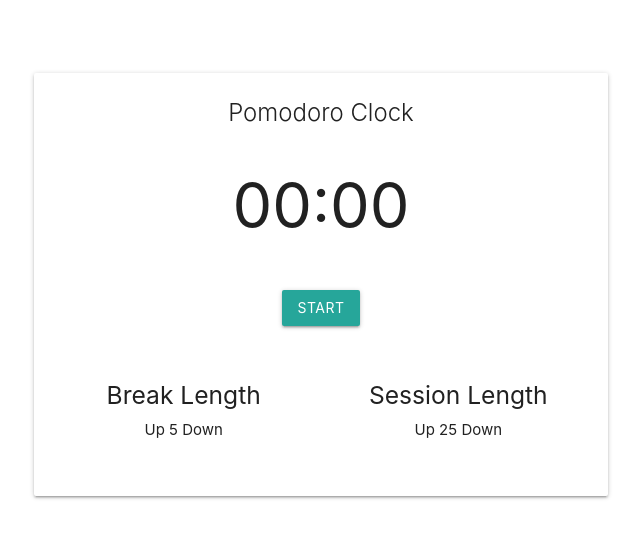
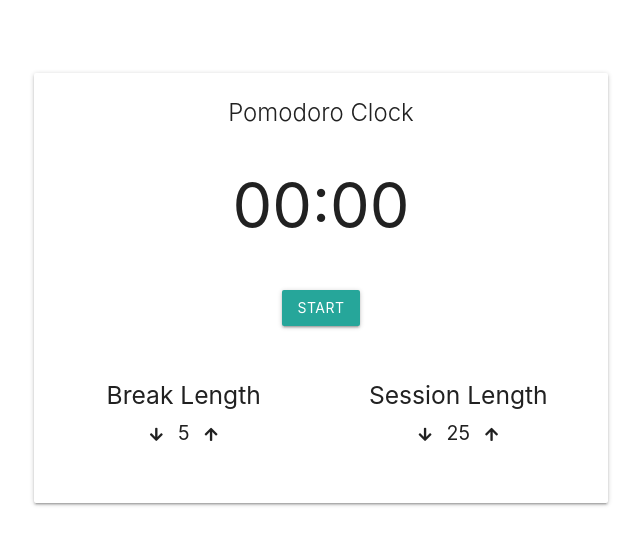
Before and after one commit to deweis/fcc-pomodoro, a React (Create React App) app: page / in a window 1280 px wide. Shown: the top 544 px of the page, without its empty margins (319-960 px from the left). Built offline with nearby package versions, Linux system fonts and the light colour scheme.

Commit message:
Add Fontawesome icons

```diff
--- a/public/index.html
+++ b/public/index.html
@@ -7,6 +7,12 @@
     <link
       rel="stylesheet"
       href="https://cdnjs.cloudflare.com/ajax/libs/materialize/1.0.0/css/materialize.min.css"
+    />
+    <link
+      rel="stylesheet"
+      href="https://use.fontawesome.com/releases/v5.5.0/css/all.css"
+      integrity="sha384-B4dIYHKNBt8Bc12p+WXckhzcICo0wtJAoU8YZTY5qE0Id1GSseTk6S+L3BlXeVIU"
+      crossorigin="anonymous"
     />
     <meta
       name="viewport"
--- a/src/App.js
+++ b/src/App.js
@@ -17,11 +17,33 @@ class App extends Component {
                     <div className="row">
                       <div className="col s6">
                         <h5>Break Length</h5>
-                        <div style={{ margin: '10px' }}>Up 5 Down</div>
+                        <div style={{ margin: '10px' }}>
+                          <i class="fas fa-arrow-down" />
+                          <span
+                            style={{
+                              padding: '15px',
+                              fontSize: '1.3em'
+                            }}
+                          >
+                            5
+                          </span>
+                          <i class="fas fa-arrow-up" />
+                        </div>
                       </div>
                       <div className="col s6">
                         <h5>Session Length</h5>
-                        <div style={{ margin: '10px' }}>Up 25 Down</div>
+                        <div style={{ margin: '10px' }}>
+                          <i class="fas fa-arrow-down" />
+                          <span
+                            style={{
+                              padding: '15px',
+                              fontSize: '1.3em'
+                            }}
+                          >
+                            25
+                          </span>
+                          <i class="fas fa-arrow-up" />
+                        </div>
                       </div>
                     </div>
                   </div>
```
